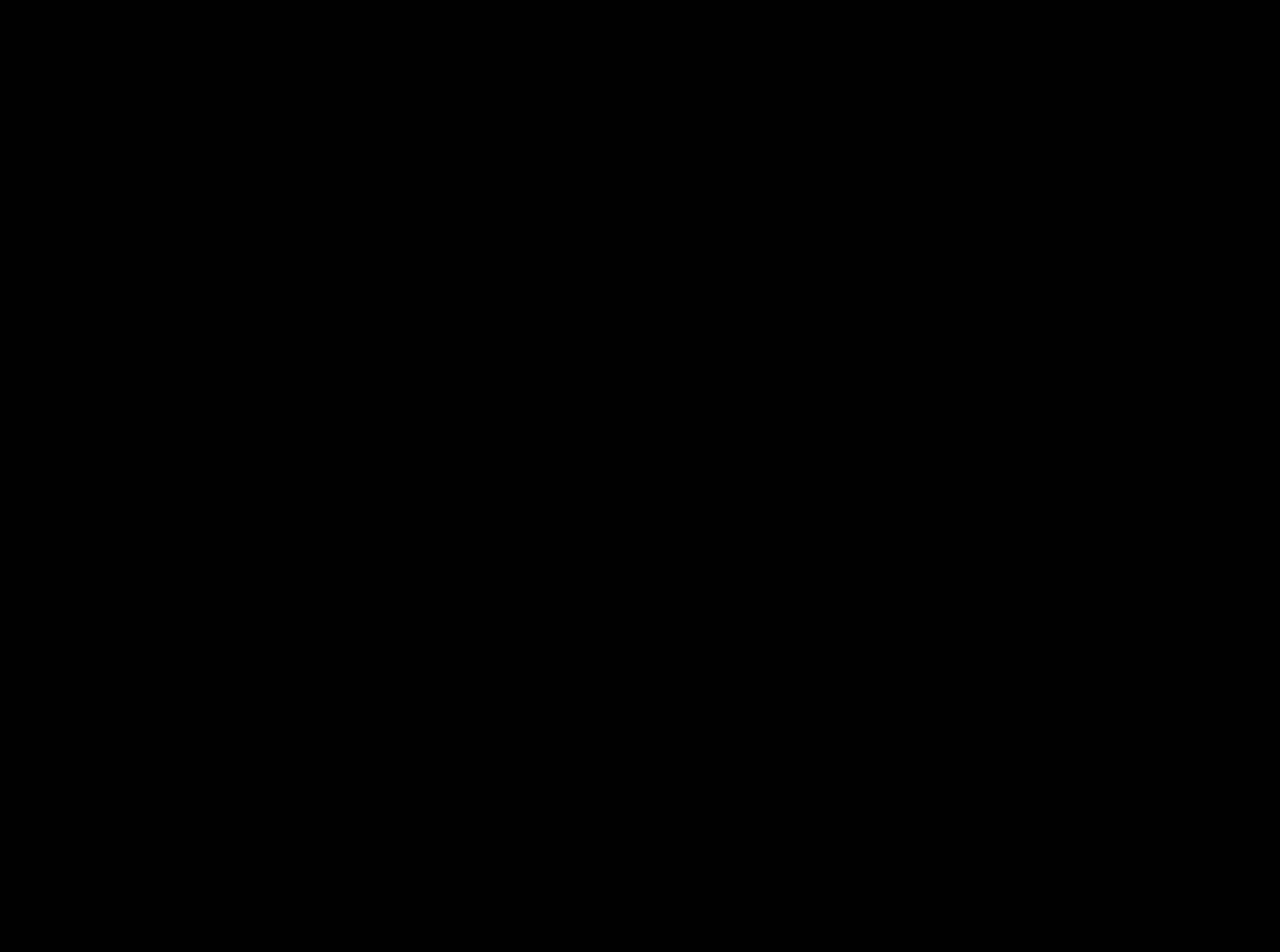
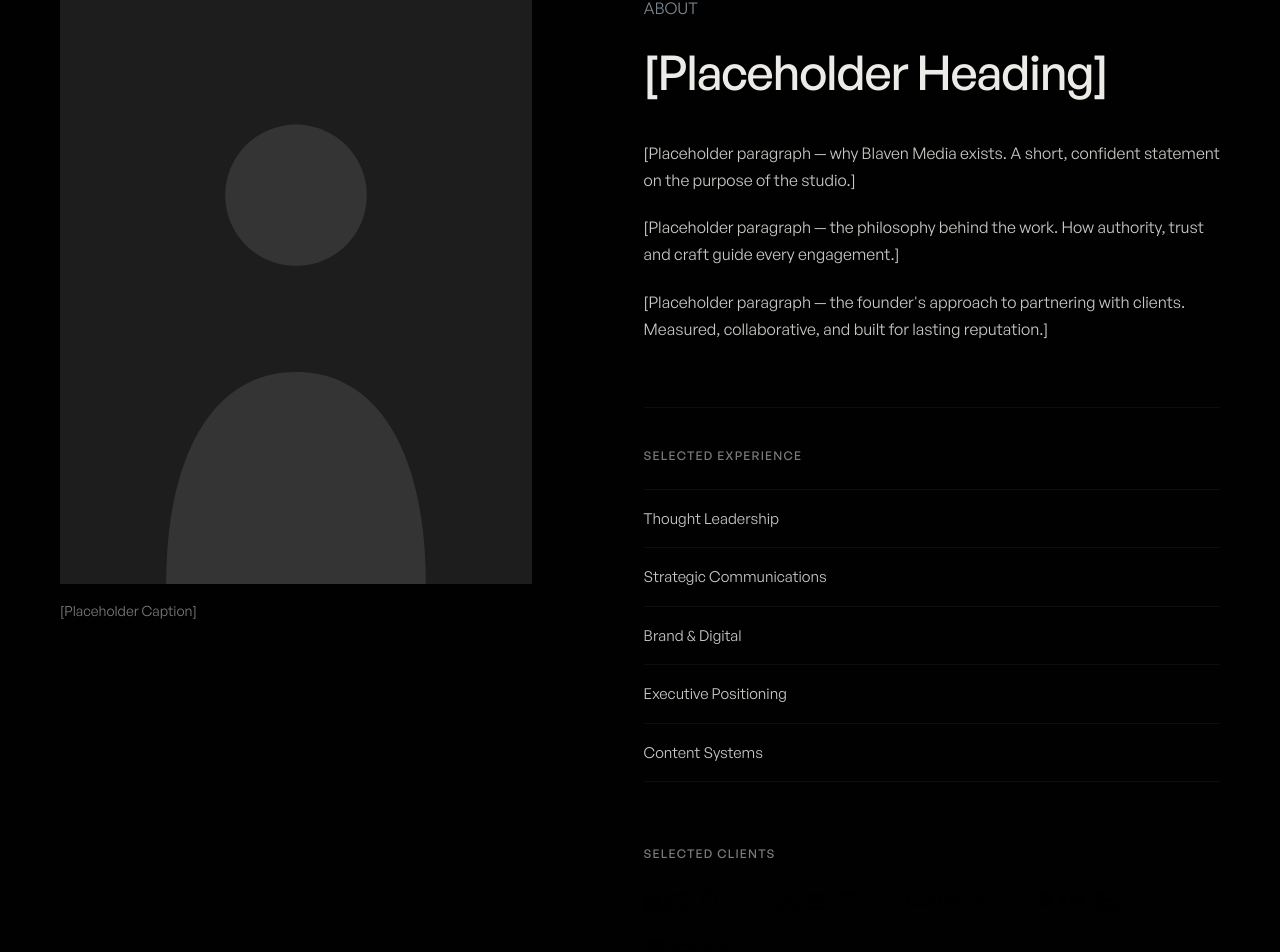
Before and after one commit to jakehbill/blaven-media, a Next.js app: page / in a window 1280 px wide. Shown: the part 7293-8245 px from the top of the page. Before the commit the page ends 7208 px from the top, so only its background shows below. Built offline with nearby package versions, Linux system fonts and the light colour scheme; no server answers.

Commit message:
Build about section

```diff
--- a/app/page.tsx
+++ b/app/page.tsx
@@ -1,5 +1,6 @@
 import { SiteShell } from "@/components/layout";
 import {
+  About,
   Capabilities,
   CaseStudies,
   Hero,
@@ -16,6 +17,7 @@
         <Capabilities />
         <CaseStudies />
         <Testimonials />
+        <About />
       </main>
     </SiteShell>
   );
--- /dev/null
+++ b/components/sections/about.tsx
@@ -0,0 +1,164 @@
+"use client";
+
+import Image from "next/image";
+import { motion, useReducedMotion } from "framer-motion";
+
+import { Button } from "@/components/ui/button";
+import { Container } from "@/components/ui/container";
+import { MotionReveal } from "@/components/ui/motion-reveal";
+import { Section } from "@/components/ui/section";
+import { Heading, Text } from "@/components/ui/typography";
+import { aboutContent } from "@/data/about";
+import { fadeInUp, staticReveal, transition } from "@/lib/motion";
+
+function About() {
+  const prefersReducedMotion = useReducedMotion();
+  const revealVariant = prefersReducedMotion ? staticReveal : fadeInUp;
+
+  return (
+    <Section
+      id="about"
+      spacing="lg"
+      border="top"
+      aria-labelledby="about-heading"
+    >
+      <Container>
+        <div className="grid items-start gap-12 lg:grid-cols-[minmax(0,0.9fr)_minmax(0,1.1fr)] lg:gap-20 xl:gap-28">
+          <MotionReveal className="lg:sticky lg:top-28">
+            <figure className="space-y-4">
+              <div className="relative aspect-[4/5] overflow-hidden bg-muted">
+                <Image
+                  src={aboutContent.portrait.src}
+                  alt={aboutContent.portrait.alt}
+                  fill
+                  className="object-cover object-center opacity-90"
+                  sizes="(max-width: 1024px) 100vw, 40vw"
+                  priority={false}
+                />
+              </div>
+              <figcaption className="text-caption text-muted-foreground">
+                {aboutContent.portrait.caption}
+              </figcaption>
+            </figure>
+          </MotionReveal>
+
+          <div className="min-w-0">
+            <MotionReveal>
+              <Text variant="eyebrow">{aboutContent.label}</Text>
+            </MotionReveal>
+
+            <MotionReveal className="mt-6" delay={0.05}>
+              <Heading id="about-heading" level="h2">
+                {aboutContent.heading}
+              </Heading>
+            </MotionReveal>
+
+            <div className="mt-8 space-y-5 md:mt-10">
+              {aboutContent.paragraphs.map((paragraph, index) => (
+                <MotionReveal key={paragraph} delay={0.1 + index * 0.05}>
+                  <Text variant="body-lg" className="text-foreground/85">
+                    {paragraph}
+                  </Text>
+                </MotionReveal>
+              ))}
+            </div>
+
+            <motion.div
+              className="mt-14 border-t border-border/60 pt-10 md:mt-16"
+              initial="hidden"
+              whileInView="visible"
+              viewport={{ once: true, margin: "-8% 0px" }}
+              variants={{
+                hidden: {},
+                visible: {
+                  transition: {
+                    staggerChildren: prefersReducedMotion ? 0 : 0.06,
+                    delayChildren: prefersReducedMotion ? 0 : 0.05,
+                  },
+                },
+              }}
+            >
+              <motion.div variants={revealVariant} transition={transition}>
+                <p className="text-eyebrow uppercase text-muted-foreground">
+                  {aboutContent.experience.label}
+                </p>
+              </motion.div>
+
+              <ul className="mt-6 divide-y divide-border/60 border-y border-border/60">
+                {aboutContent.experience.items.map((item) => (
+                  <motion.li
+                    key={item}
+                    variants={revealVariant}
+                    transition={transition}
+                    className="py-4 text-[0.9375rem] text-foreground/85"
+                  >
+                    {item}
+                  </motion.li>
+                ))}
+              </ul>
+            </motion.div>
+
+            <motion.div
+              className="mt-14 md:mt-16"
+              initial="hidden"
+              whileInView="visible"
+              viewport={{ once: true, margin: "-8% 0px" }}
+              variants={{
+                hidden: {},
+                visible: {
+                  transition: {
+                    staggerChildren: prefersReducedMotion ? 0 : 0.05,
+                    delayChildren: prefersReducedMotion ? 0 : 0.05,
+                  },
+                },
+              }}
+            >
+              <motion.div variants={revealVariant} transition={transition}>
+                <p className="text-eyebrow uppercase text-muted-foreground">
+                  {aboutContent.clients.label}
+                </p>
+              </motion.div>
+
+              <ul className="mt-6 flex flex-wrap items-center gap-x-10 gap-y-6">
+                {aboutContent.clients.logos.map((logo) => (
+                  <motion.li
+                    key={logo.name}
+                    variants={revealVariant}
+                    transition={transition}
+                  >
+                    <Image
+                      src={logo.src}
+                      alt={logo.name}
+                      width={120}
+                      height={32}
+                      className="h-6 w-auto opacity-55"
+                    />
+                  </motion.li>
+                ))}
+              </ul>
+            </motion.div>
+
+            <MotionReveal className="mt-14 space-y-8 border-t border-border/60 pt-10 md:mt-16">
+              <Text
+                variant="body-lg"
+                className="max-w-prose text-foreground/80"
+              >
+                {aboutContent.personalStatement}
+              </Text>
+
+              <Button
+                variant="secondary"
+                size="default"
+                render={<a href={aboutContent.cta.href} />}
+              >
+                {aboutContent.cta.label}
+              </Button>
+            </MotionReveal>
+          </div>
+        </div>
+      </Container>
+    </Section>
+  );
+}
+
+export { About };
--- a/components/sections/index.ts
+++ b/components/sections/index.ts
@@ -1,3 +1,4 @@
+export { About } from "@/components/sections/about";
 export { Capabilities } from "@/components/sections/capabilities";
 export { CaseStudies } from "@/components/sections/case-studies";
 export { CaseStudyItem } from "@/components/sections/case-study-item";
--- /dev/null
+++ b/data/about.json
@@ -0,0 +1,54 @@
+{
+  "label": "About",
+  "heading": "[Placeholder Heading]",
+  "portrait": {
+    "src": "/images/portrait-placeholder.svg",
+    "alt": "[Placeholder Portrait]",
+    "caption": "[Placeholder Caption]"
+  },
+  "paragraphs": [
+    "[Placeholder paragraph — why Blaven Media exists. A short, confident statement on the purpose of the studio.]",
+    "[Placeholder paragraph — the philosophy behind the work. How authority, trust and craft guide every engagement.]",
+    "[Placeholder paragraph — the founder's approach to partnering with clients. Measured, collaborative, and built for lasting reputation.]"
+  ],
+  "experience": {
+    "label": "Selected Experience",
+    "items": [
+      "Thought Leadership",
+      "Strategic Communications",
+      "Brand & Digital",
+      "Executive Positioning",
+      "Content Systems"
+    ]
+  },
+  "clients": {
+    "label": "Selected Clients",
+    "logos": [
+      {
+        "name": "[Placeholder Client 1]",
+        "src": "/images/logos/placeholder-01.svg"
+      },
+      {
+        "name": "[Placeholder Client 2]",
+        "src": "/images/logos/placeholder-02.svg"
+      },
+      {
+        "name": "[Placeholder Client 3]",
+        "src": "/images/logos/placeholder-03.svg"
+      },
+      {
+        "name": "[Placeholder Client 4]",
+        "src": "/images/logos/placeholder-04.svg"
+      },
+      {
+        "name": "[Placeholder Client 5]",
+        "src": "/images/logos/placeholder-05.svg"
+      }
+    ]
+  },
+  "personalStatement": "[Placeholder personal statement — a brief closing line that feels human, considered and quietly confident.]",
+  "cta": {
+    "label": "Let's Talk",
+    "href": "#contact"
+  }
+}
--- /dev/null
+++ b/data/about.ts
@@ -0,0 +1,32 @@
+import aboutJson from "@/data/about.json";
+
+export type AboutLogo = {
+  name: string;
+  src: string;
+};
+
+export type AboutContent = {
+  label: string;
+  heading: string;
+  portrait: {
+    src: string;
+    alt: string;
+    caption: string;
+  };
+  paragraphs: string[];
+  experience: {
+    label: string;
+    items: string[];
+  };
+  clients: {
+    label: string;
+    logos: AboutLogo[];
+  };
+  personalStatement: string;
+  cta: {
+    label: string;
+    href: string;
+  };
+};
+
+export const aboutContent = aboutJson as AboutContent;
```
Also changed, not shown: public/images/portrait-placeholder.svg (added).
